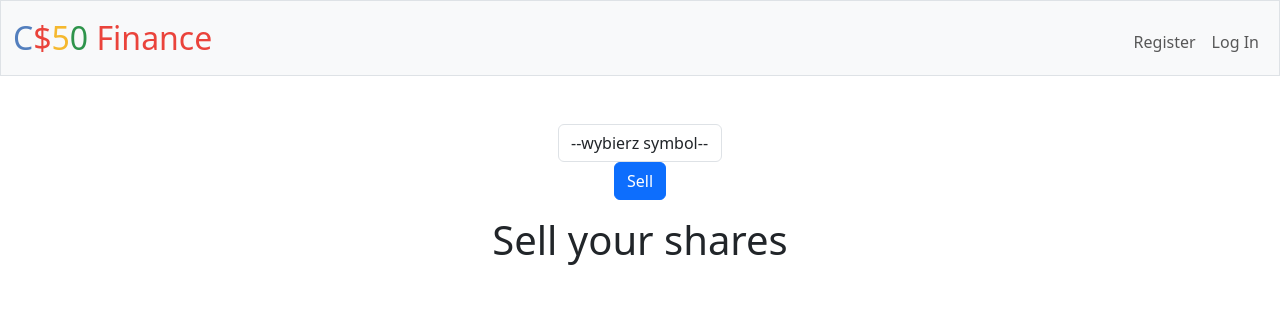
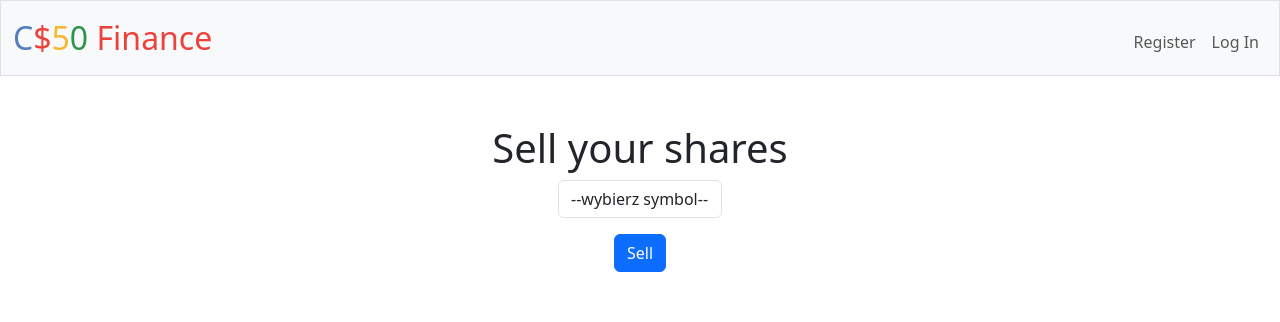
Before and after one commit to getkam/cs50x, a Flask app: template finance/templates/sell.html in a window 1280 px wide. Shown: the top 322 px of the page. Run offline with Flask 3, Linux system fonts and the light colour scheme; the template is opened without the code that fills it, so the values that code supplies are empty; some libraries are stand-ins or nearby versions.

Commit message:
Sun, Mar 3, 2024, 11:29 PM +01:00

```diff
--- a/finance/templates/sell.html
+++ b/finance/templates/sell.html
@@ -6,6 +6,7 @@
 
 {% block main %}
 <form action="/sell" method="post">
+    <h1>Sell your shares</h1>
     <div class="mb-3">
         <select class="form-control mx-auto w-auto">
             <option value ="" disabled selected>--wybierz symbol--</option>
@@ -13,15 +14,14 @@
                 <option>{{ row['symbol'] }}</option>
             {% endfor %}
         </select>
-        <div class="mb-3">
-            <button class="btn btn-primary" type="submit">Sell</button>
-         </div>
+
     </div>
+    <div class="mb-3">
+        <button class="btn btn-primary" type="submit">Sell</button>
+    </div>
+</form>
 
 
-</form>
 
-    <h1>Sell your shares</h1>
-    <form></form>
 
 {% endblock %}
```
